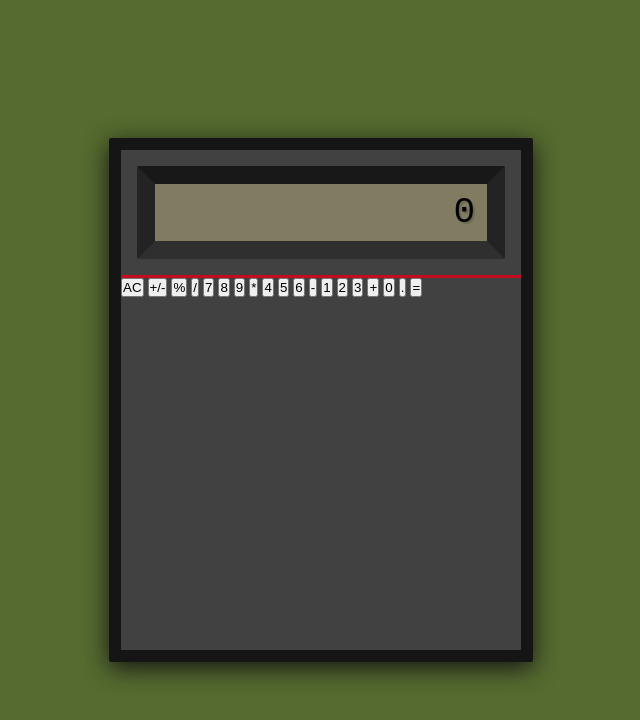
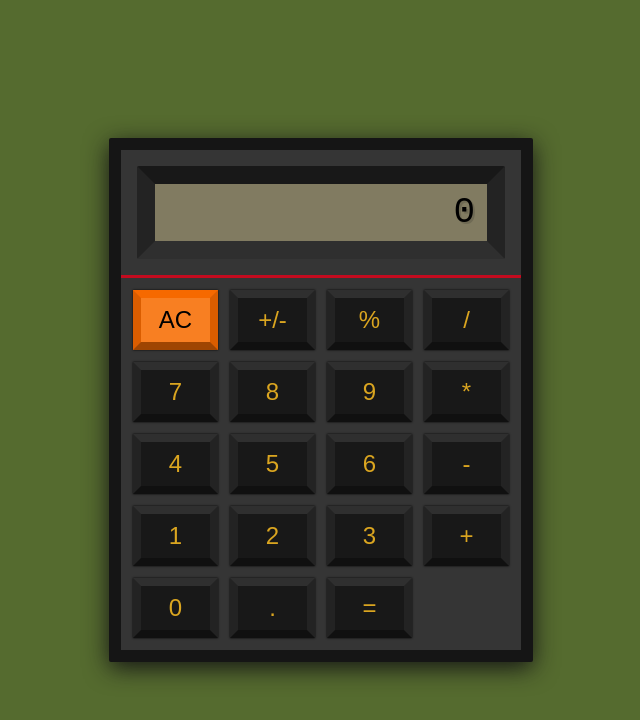
Before and after one commit to sfratczak/odin-calculator, a plain HTML site: page index.html in a window 1280 px wide. Shown: the whole page, without its empty margins (319-959 px from the left). Drawn offline with Linux system fonts and the light colour scheme.

Commit message:
Add button stylization

```diff
--- a/style.css
+++ b/style.css
@@ -17,7 +17,7 @@ body {
     width: 424px;
     height: 524px;
     flex: 0 0 auto;
-    background-color: #414141;
+    background-color: #353535;
     border: 12px solid #151515;
     border-radius: 2px;
     box-shadow: 0px 6px 24px #151515;
@@ -47,3 +47,35 @@ body {
     font-size: 36px;
     text-shadow: 2px 2px rgb(111, 106, 84);
 }
+
+#buttons-bg {
+    height: 372px;
+    display: flex;
+    flex-wrap: wrap;
+    padding: 12px;
+    gap: 12px;
+}
+
+button {
+    width: 85px;
+    height: 60px;
+    flex: 0 0 auto;
+    background-color:#181818;
+    border-top: 8px solid #2f2f2f;
+    border-right: 8px solid #232323;
+    border-bottom: 8px solid #101010;
+    border-left: 8px solid #232323;
+    box-shadow: 0px 0px 2px black;
+    font-family: Arial, Helvetica, sans-serif;
+    font-size: 24px;
+    color: goldenrod;
+}
+
+#allClear {
+    background-color: #f87f22;
+    border-top: 8px solid #f66900;
+    border-right: 8px solid #da5d00;
+    border-bottom: 8px solid #9e4502;
+    border-left: 8px solid #da5d00;
+    color: black;
+}
```
